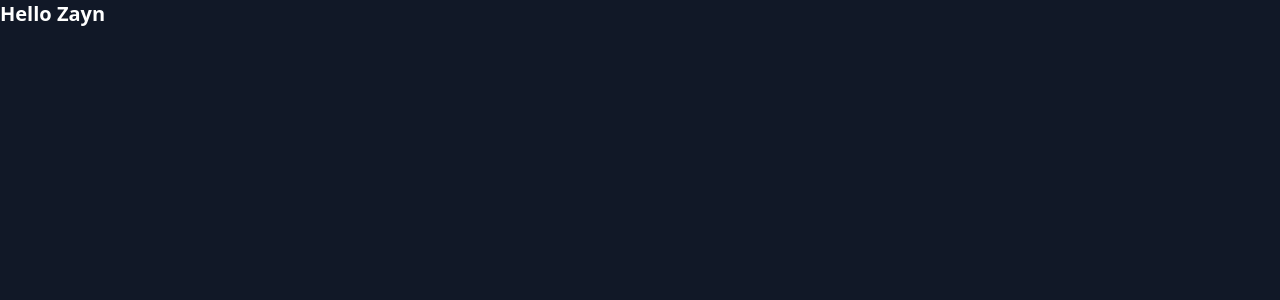
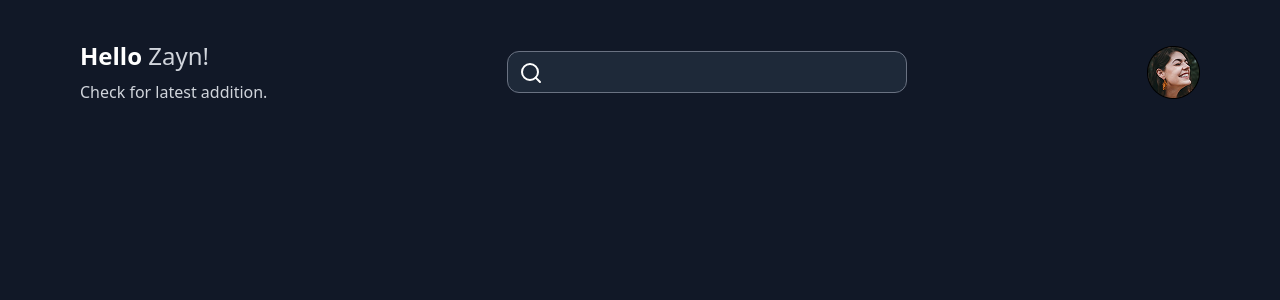
Before and after one commit to zayn-tech-info/zayn-movie-hub, a React (Vite) app: page / in a window 1280 px wide. Shown: the top 300 px of the page. Built offline with nearby package versions, Linux system fonts and the light colour scheme.

Commit message:
Built the search entry

```diff
--- a/package.json
+++ b/package.json
@@ -11,6 +11,7 @@
   },
   "dependencies": {
     "@tailwindcss/vite": "^4.1.11",
+    "lucide-react": "^0.536.0",
     "react": "^19.1.0",
     "react-dom": "^19.1.0",
     "react-router-dom": "^7.7.1",
--- /dev/null
+++ b/src/components/Search.jsx
@@ -0,0 +1,24 @@
+import { SearchCheck, SearchIcon } from "lucide-react";
+import React from "react";
+import { useState } from "react";
+
+const Search = () => {
+  const [search, setSearch] = useState("");
+  return (
+    <div className="relative">
+      <div className="text-white absolute bottom-2 px-3">
+        <SearchIcon />
+      </div>
+      <input
+        className="border-1 rounded-xl px-5 bg-gray-800 py-2 focus:border-white focus:border-1 outline-0 border-gray-500 pl-10 w-100"
+        type="text"
+        value={search}
+        onChange={(e) => {
+          setSearch(e.target.value);
+        }}
+      />
+    </div>
+  );
+};
+
+export default Search;
--- a/src/index.css
+++ b/src/index.css
@@ -1,10 +1,5 @@
 @import "tailwindcss";
 
-* {
-  box-sizing: border-box;
-  padding: 0px;
-  margin: 0px;
-}
 body {
   background-color: rgb(17 24 39);
   min-height: 100vh;
--- a/src/pages/Home.jsx
+++ b/src/pages/Home.jsx
@@ -1,12 +1,27 @@
 import React from "react";
-
+import profilePicture from "../assets/images/pfp.png";
+import Search from "../components/Search";
 const Home = () => {
   return (
-    <div>
-      <div>
-        <p className="font-bold text-xl">
-          Hello <span>Zayn</span>
-        </p>
+    <div className="max-w-7xl mx-20 pt-10">
+      <div className="">
+        <div className="flex items-center justify-between">
+          <div className="flex flex-col space-y-2">
+            <div>
+              <p className="font-bold text-2xl">
+                Hello{" "}
+                <span className="font-extralight text-gray-300">Zayn!</span>
+              </p>
+            </div>
+            <div>
+              <p className="text-gray-300 font-medium">
+                Check for latest addition.
+              </p>
+            </div>
+          </div>
+          <Search />
+          <img src={profilePicture} alt="Profile Picture" />
+        </div>
       </div>
     </div>
   );
```
Also changed, not shown: src/assets/images/pfp.png (added), 1 other file (tests, documents, lock files or other folders).
